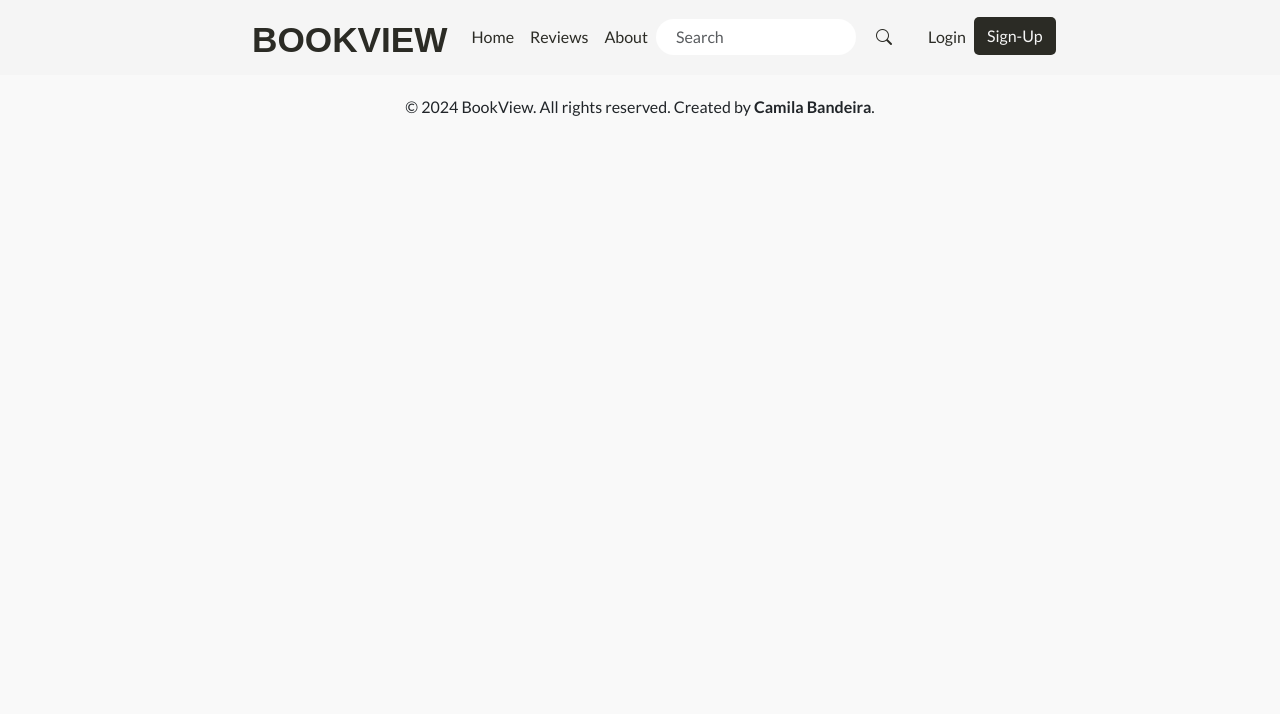
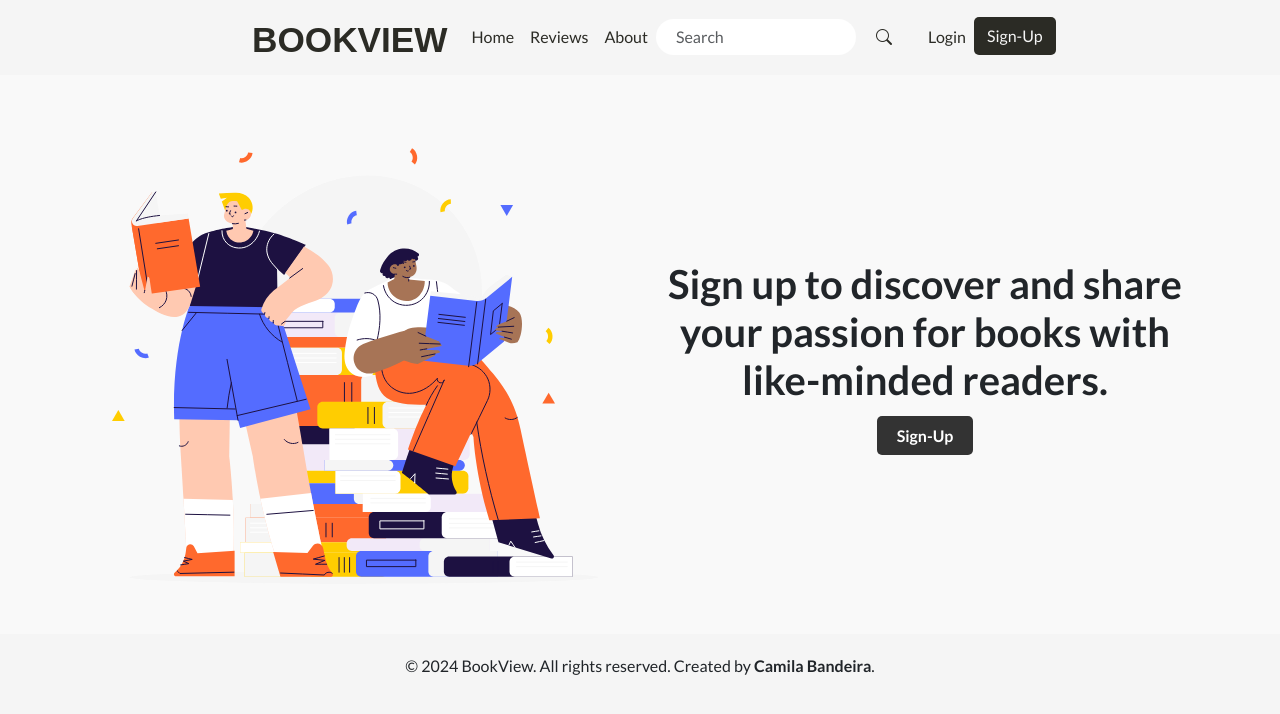
Before and after one commit to camilabandeira/BookView, a Django app: template blog/templates/blog/homepage.html in a window 1280 px wide. Shown: the top 714 px of the page. Run offline with Django 3.2, Linux system fonts and the light colour scheme; the template is opened without the code that fills it, so the values that code supplies are empty; some web fonts are replaced.

Commit message:
feat: add signup section to template

```diff
--- a/blog/templates/blog/homepage.html
+++ b/blog/templates/blog/homepage.html
@@ -1,10 +1,10 @@
 {% extends 'base.html' %}
-
+{% load static %}
 {% block title %}
     BookView
 {% endblock %}
 
 {% block content %}
-{% comment %} <h2>Bem-vindo ao Blog!</h2>
-<p>Aqui estão os posts mais recentes.</p> {% endcomment %}
+{% include 'includes/signup_section.html' %}
+
 {% endblock %}
--- /dev/null
+++ b/blog/templates/includes/signup_section.html
@@ -0,0 +1,17 @@
+{% load static %}
+<!-- Sign-up Section -->
+<link rel="stylesheet" href="{% static 'css/signup_section.css' %}">
+
+<section class="signup-section">
+    <div class="container">
+        <div class="row align-items-center">
+            <div class="col-md-6">
+                <img src="{% static 'images/signup_section.svg' %}" alt="Sign Up Illustration" class="signup-illustration">
+            </div>
+            <div class="col-md-6 signup-text">
+                <h1>Sign up to discover and share your passion for books with like-minded readers.</h1>
+                <a href="#" class="signup-button">Sign-Up</a>
+            </div>
+        </div>
+    </div>
+</section>
--- a/static/css/base.css
+++ b/static/css/base.css
@@ -121,6 +121,7 @@ footer {
     display: flex;
     justify-content: center;
     align-items: center;
+    background-color: var(--color-neutral-gray);
     height: 5rem;
 
 }
--- /dev/null
+++ b/static/css/signup_section.css
@@ -0,0 +1,31 @@
+.signup-section {
+    background-color: var(--color-light-gray);
+    padding: 50px 0;
+    text-align: center;
+}
+
+.signup-illustration {
+    max-width: 100%;
+    height: auto;
+}
+
+.signup-text h1 {
+    font-family: "Lato", sans-serif;
+    font-size: 2.5rem;
+    margin-bottom: 20px;
+    font-weight: 600;
+}
+
+.signup-button {
+    background-color: #333;
+    color: white;
+    padding: 10px 20px;
+    border-radius: 5px;
+    text-decoration: none;
+    font-weight: 600;
+
+}
+
+.signup-button:hover {
+    background-color: #555;
+}
--- a/templates/base.html
+++ b/templates/base.html
@@ -4,11 +4,14 @@
 <head>
     <meta charset="UTF-8">
     <meta name="viewport" content="width=device-width, initial-scale=1.0">
+
+
     <!-- Stylesheets -->
     <link href="https://cdn.jsdelivr.net/npm/bootstrap@5.3.0-alpha1/dist/css/bootstrap.min.css" rel="stylesheet">
     {%load  static %}
     <link rel="stylesheet" href="{% static 'css/base.css' %}">
     <link rel="stylesheet" href="https://cdn.jsdelivr.net/npm/bootstrap-icons/font/bootstrap-icons.css">
+    <link type="image/png" sizes="32x32" rel="icon" href="{% static 'images/favicon.png' %}" />
 
     <title>{% block title %}BookView{% endblock %}</title>
 </head>
```
Also changed, not shown: static/images/favicon.png (added), static/images/signup_section.svg (added).
